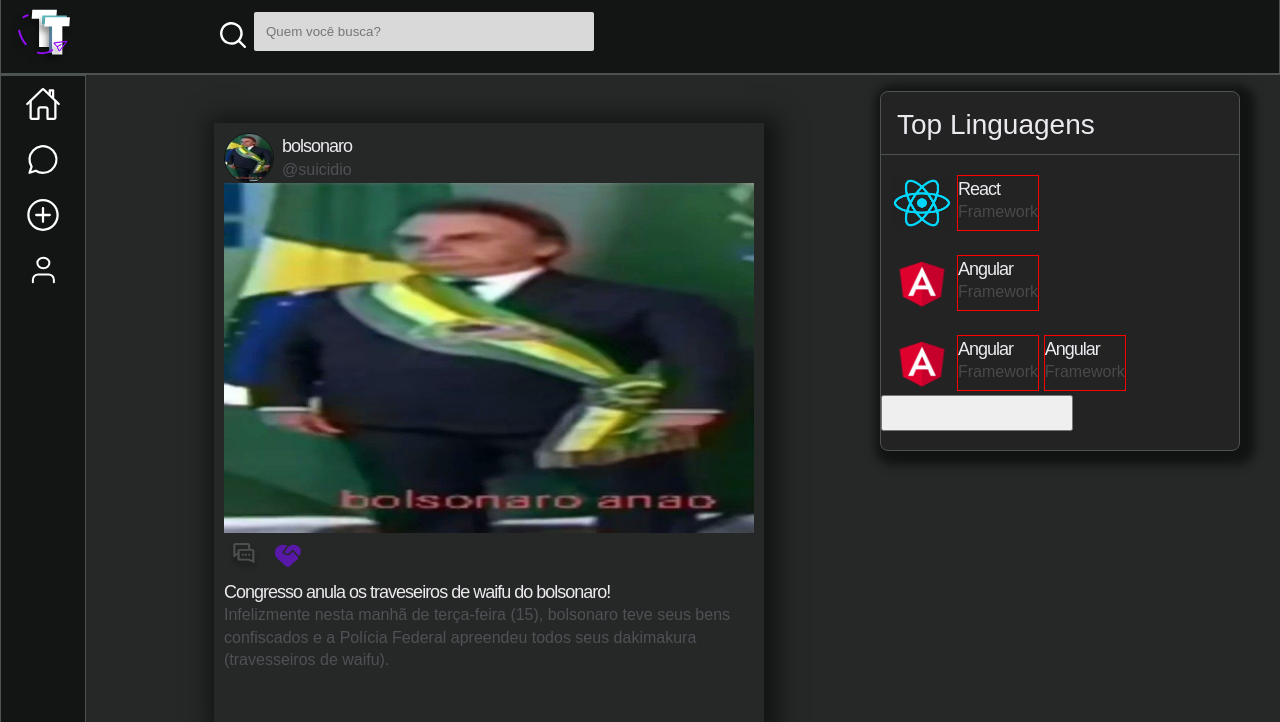
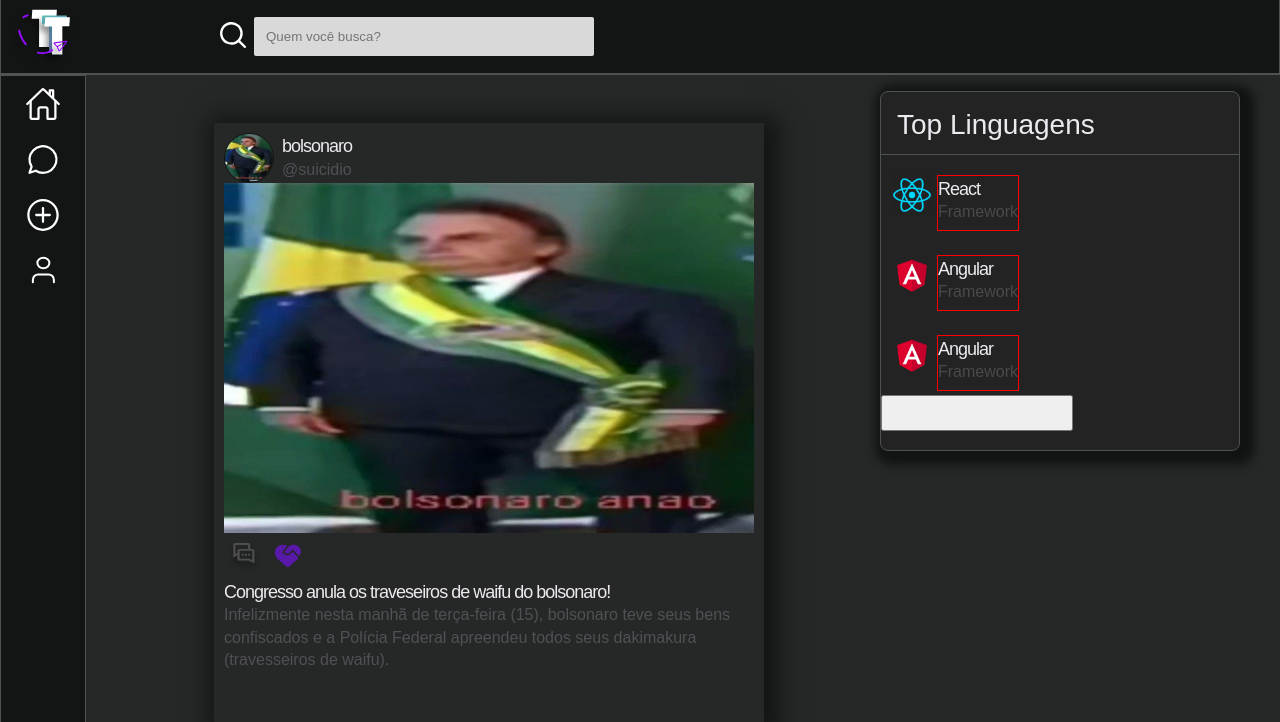
Before and after one commit to CosmosEtec/TalkTech, a PHP site: page /view/feed.php in a window 1280 px wide. Shown: the top 722 px of the page. Run offline with PHP 8.4, Linux system fonts and the light colour scheme; some libraries are stand-ins or nearby versions.

Commit message:
maquinário insano, to bongando dentro do camaro branco
ai ja é querer demais

```diff
--- a/TalkTech-v0.1.4.3/assets/css/partials/_menu.scss
+++ b/TalkTech-v0.1.4.3/assets/css/partials/_menu.scss
@@ -69,7 +69,6 @@ header{
   display: flex;
   justify-content: center;
 
-  transition: 0.7s ease;
 
   border: 1px solid $gray-clean-border;
 
@@ -80,6 +79,7 @@ header{
     align-items: center;
     padding-top: 0;
     width: 100%;
+    position: fixed;
   }
 }
 
@@ -165,6 +165,10 @@ header{
     border: 1px solid $gray-clean-border;
     box-shadow: 5px 4px 10px 10px rgba(0,0,0,0.54);
 
+    @include responsive(s){
+        min-width: 280px;
+    }
+
     .top-languages-head{
         width: 100%;
         border-bottom: 1px solid $gray-clean-border;
@@ -186,8 +190,9 @@ header{
 
 
             .language-icon{
-               max-width: 60px;
-               border-radius: 50px;
+               max-width: 40px;
+               height: 40px;
+               border-radius: 60px;
                width: 100%;
                border-radius: 4px;
             }
--- a/TalkTech-v0.1.4.3/assets/css/style.css
+++ b/TalkTech-v0.1.4.3/assets/css/style.css
@@ -834,7 +834,6 @@ header {
   background-color: #131414;
   display: flex;
   justify-content: center;
-  transition: 0.7s ease;
   border: 1px solid #4d5252;
 }
 @media screen and (max-width: 960px) {
@@ -844,6 +843,7 @@ header {
     align-items: center;
     padding-top: 0;
     width: 100%;
+    position: fixed;
   }
 }
 
@@ -913,6 +913,11 @@ header {
   border: 1px solid #4d5252;
   box-shadow: 5px 4px 10px 10px rgba(0, 0, 0, 0.54);
 }
+@media screen and (max-width: 960px) {
+  .top-languages-right-side-menu {
+    min-width: 280px;
+  }
+}
 .top-languages-right-side-menu .top-languages-head {
   width: 100%;
   border-bottom: 1px solid #4d5252;
@@ -927,8 +932,9 @@ header {
   flex-direction: row;
 }
 .top-languages-right-side-menu .top-languages-language-skill .language-icon {
-  max-width: 60px;
-  border-radius: 50px;
+  max-width: 40px;
+  height: 40px;
+  border-radius: 60px;
   width: 100%;
   border-radius: 4px;
 }
@@ -1600,61 +1606,3 @@ img {
           background-clip: text;
   -webkit-text-fill-color: transparent;
 }/*# sourceMappingURL=style.css.map */
-input {
-  width: 100%;
-  padding: 12px;
-  border: 1px solid #ccc;
-  border-radius: 4px;
-  box-sizing: border-box;
-  margin-top: 6px;
-  margin-bottom: 16px;
-}
-
-/* Style the submit button */
-input[type=submit] {
-  background-color: #04AA6D;
-  color: white;
-}
-
-/* Style the container for inputs */
-.container {
-  background-color: #f1f1f1;
-  padding: 20px;
-}
-
-/* The message box is shown when the user clicks on the password field */
-#message {
-  display:none;
-  background: #000;
-  color: #f1f1f1;
-  position: relative;
-  padding: 20px;
-  margin-top: 10px;
-}
-
-#message p {
-  padding: 10px 35px;
-  font-size: 18px;
-}
-
-/* Add a green text color and a checkmark when the requirements are right */
-.valid {
-  color: green;
-}
-
-.valid:before {
-  position: relative;
-  left: -35px;
-  content: "✔";
-}
-
-/* Add a red text color and an "x" when the requirements are wrong */
-.invalid {
-  color: red;
-}
-
-.invalid:before {
-  position: relative;
-  left: -35px;
-  content: "✖";
-}
--- a/TalkTech-v0.1.4.3/view/feed.php
+++ b/TalkTech-v0.1.4.3/view/feed.php
@@ -41,7 +41,7 @@
 
 
         <!---========= POST =========-->
-        <div class="flex-item-2 pl-5 pt-3">
+        <div class="flex-item-2 pl-5 pt-3 pr-3">
         <div class="post-container   mb-2">
 
             <div class="profile-top-post  ">
@@ -145,10 +145,6 @@
                         <h4>Angular</h4>
                         <p class="p2">Framework</p>
                     </div>
-                    <div class="language-details border">
-                        <h4>Angular</h4>
-                        <p class="p2">Framework</p>
-                    </div>
                 </div>
 
                 <button class=""></button>
```
Also changed, not shown: 1 other file.
